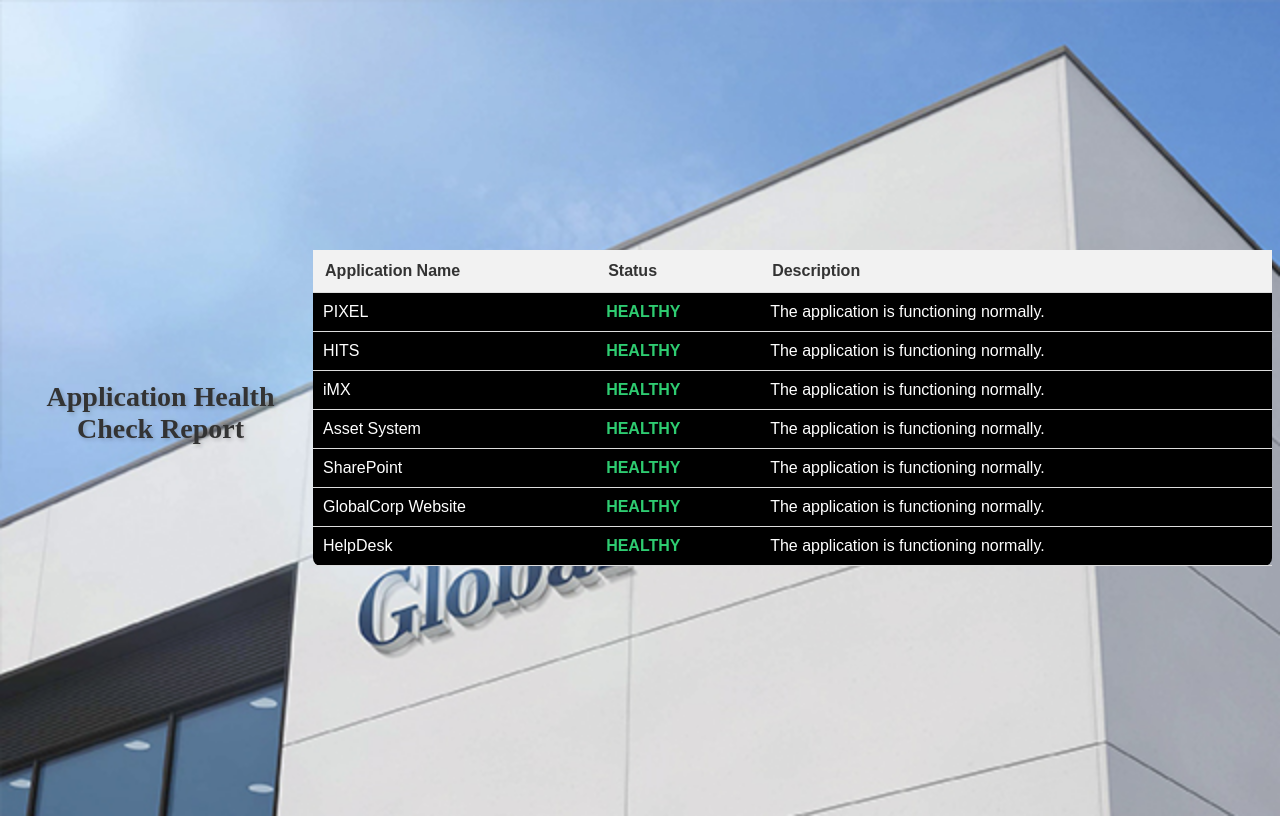
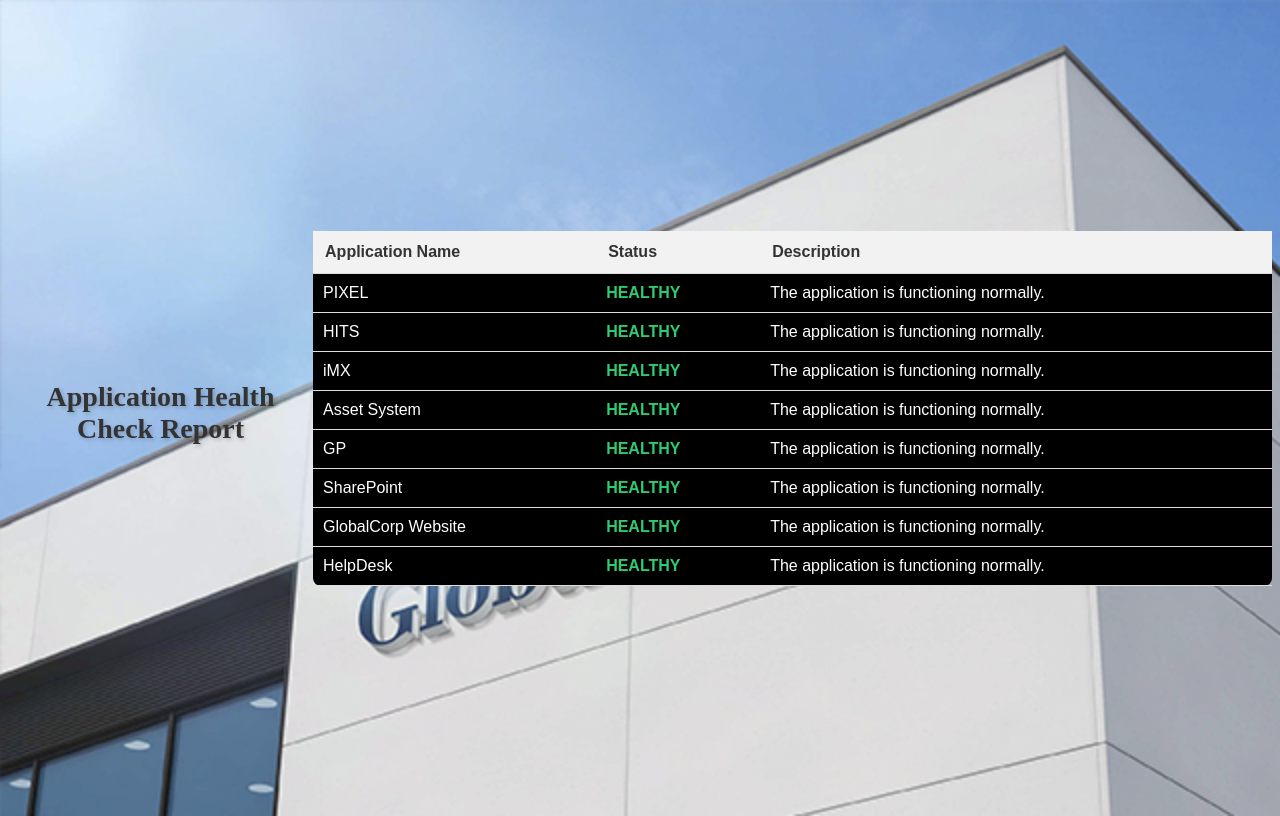
Before and after one commit to GlobalCorpFin/AppsHealth, a plain HTML site: page index.html in a window 1280 px wide. Drawn offline with Linux system fonts and the light colour scheme.

Commit message:
Update index.html

```diff
--- a/index.html
+++ b/index.html
@@ -122,6 +122,14 @@ h1 {
             </tr>
 
             <tr>
+                <td>GP</td>
+                <td class="status healthy">Healthy</td>
+
+                <td>The application is functioning normally.</td>
+            </tr>
+
+
+            <tr>
                 <td>SharePoint</td>
                 <td class="status healthy">Healthy</td>
 
```
